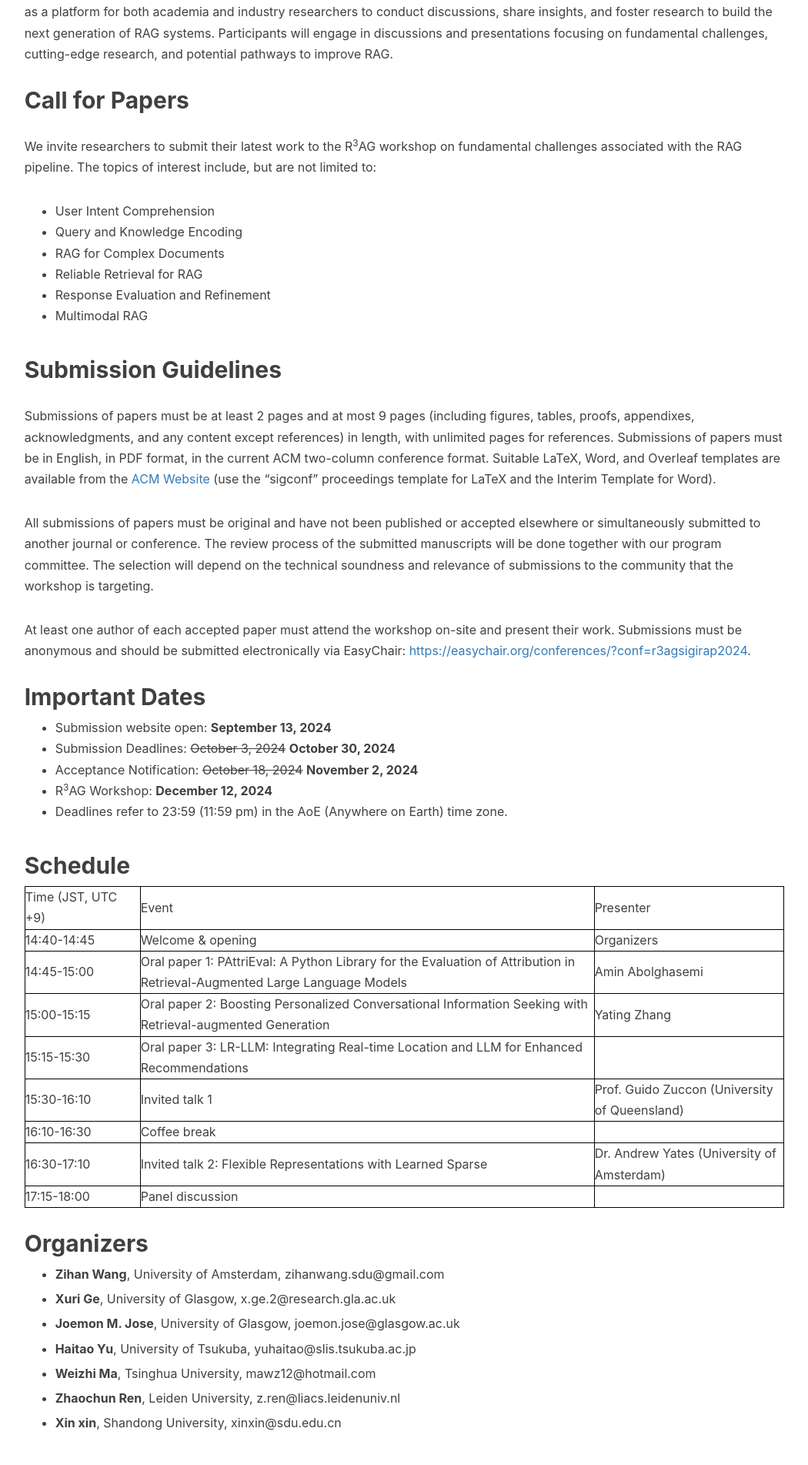
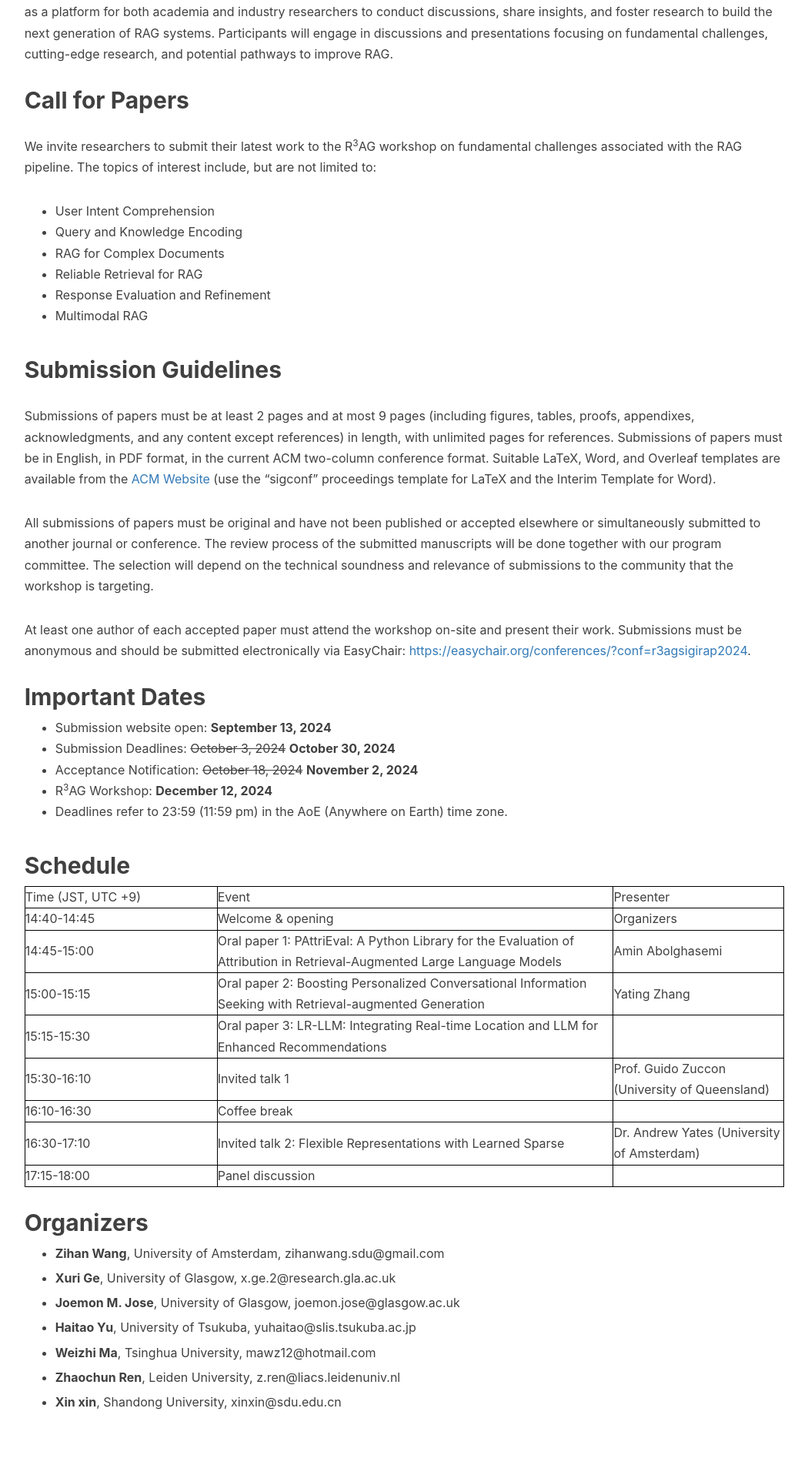
Before and after one commit to R3AG-SIGIR-AP/R3AG-SIGIR-AP.github.io, a Jekyll site: the page built from index.md, in a window 1280 px wide. Shown: the part 773-2676 px from the top of the page at 77% size, without its empty margins (90-1140 px from the left). Built offline with Jekyll 4.4.1, drawn with Linux system fonts in a browser that asks for light colours; nearby versions of some CDN libraries; our own code applies the rules of GitHub Pages for plain Markdown files; after the commit the page ends 2649 px from its top, so only the background shows below that.

Commit message:
Update index.md

```diff
--- a/index.md
+++ b/index.md
@@ -37,7 +37,7 @@ At least one author of each accepted paper must attend the workshop on-site and
 
 <table border="1" style="border-color: black;" cellspacing="0">
     <tr>
-        <td width="150">Time (JST, UTC +9)</td>
+        <td width="250">Time (JST, UTC +9)</td>
         <td>Event</td>
         <td>Presenter</td>
     </tr>
```
